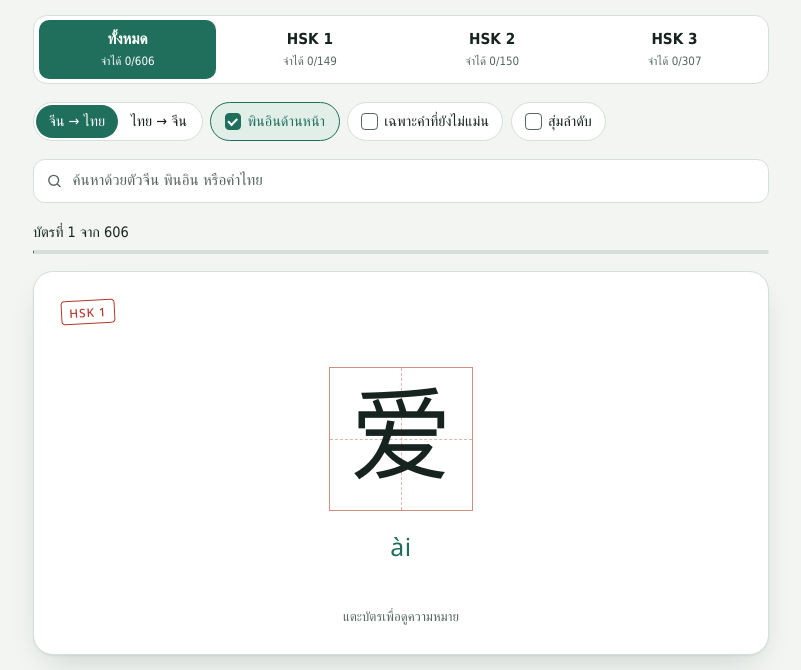
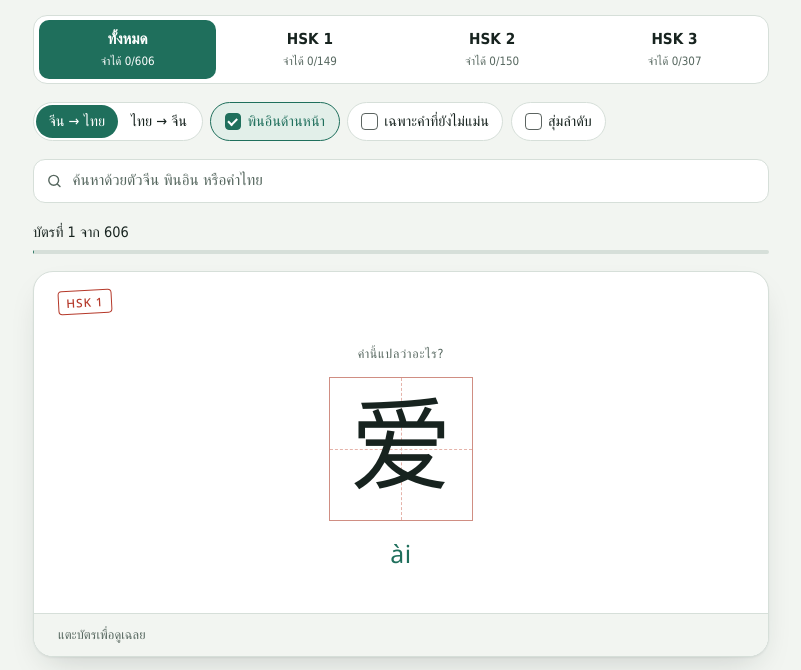
Before and after one commit to Songpon123/hsk-flashcards, a plain HTML site: page docs/index.html in a window 1280 px wide. Shown: the part 116-786 px from the top of the page, without its empty margins (239-1040 px from the left). Drawn offline with Linux system fonts and the light colour scheme; a web font is replaced by a local one.

Commit message:
Reveal the answer in place instead of flipping the card
Like the bird flashcards: the card stays put, the word keeps its
place, and the answer appears underneath with a listen bar at the
bottom of the card.

Co-Authored-By: Claude Opus 5.5 <noreply@anthropic.com>

```diff
--- a/docs/index.html
+++ b/docs/index.html
@@ -95,27 +95,23 @@ h1{margin:0;font-size:clamp(1.5rem,4.5vw,2rem);line-height:1.2;font-weight:600;t
 .track{height:4px;background:var(--line);border-radius:4px;overflow:hidden}
 #bar{height:100%;background:var(--jade);width:0;transition:width .25s ease}
 
-/* The card surface (.shell) turns over; the words stay upright and cross-fade while it turns. */
-.card{display:grid;position:relative;cursor:pointer;touch-action:pan-y;user-select:none;-webkit-user-select:none;
-  border-radius:20px;perspective:1600px}
-.shell{grid-area:1/1;background:var(--card);border:1px solid var(--line);border-radius:20px;box-shadow:var(--shadow);
-  transition:transform .5s ease-in-out}
-.card.flipped .shell{transform:rotateY(180deg)}
-.face{grid-area:1/1;position:relative;z-index:1;min-height:24rem;box-sizing:border-box;
-  padding:clamp(1.1rem,4vw,1.75rem);display:flex;flex-direction:column;gap:1rem;min-width:0;
-  transition:opacity .17s ease,visibility .17s}
-.front{transition-delay:.33s}
-.back{opacity:0;visibility:hidden;transition-delay:0s}
-.card.flipped .front{opacity:0;visibility:hidden;transition-delay:0s}
-.card.flipped .back{opacity:1;visibility:visible;transition-delay:.33s}
-.card.no-anim .face,.card.no-anim .shell{transition:none}
-.face-top{display:flex;justify-content:space-between;align-items:center;gap:.5rem;min-height:1.6rem}
+/* One card, revealed in place: the word stays where it is and the answer appears under it. */
+.card{background:var(--card);border:1px solid var(--line);border-radius:20px;box-shadow:var(--shadow);
+  display:flex;flex-direction:column;overflow:hidden;cursor:pointer;touch-action:pan-y;min-height:24rem}
+.card-top{display:flex;justify-content:space-between;align-items:center;gap:.5rem;min-height:1.6rem;
+  padding:1.1rem clamp(1rem,4vw,1.5rem) 0}
+.card-body{flex:1;display:flex;flex-direction:column;align-items:center;justify-content:center;gap:.85rem;text-align:center;
+  padding:.75rem clamp(1rem,4vw,1.75rem) 1.5rem;min-width:0}
+.card-hint{font-size:.78rem;letter-spacing:.06em;color:var(--ink-2)}
+.card-bottom{display:flex;justify-content:space-between;align-items:center;gap:.75rem;cursor:default;
+  padding:.7rem clamp(1rem,4vw,1.5rem);border-top:1px solid var(--line);background:var(--paper);font-size:.8rem;color:var(--ink-2)}
+.answer{display:flex;flex-direction:column;align-items:center;gap:.8rem;width:100%}
+.answer-rule{width:3.5rem;height:1px;background:var(--line)}
+@media (prefers-reduced-motion:no-preference){.answer,.appear{animation:appear .2s ease-out}}
+@keyframes appear{from{opacity:0;transform:translateY(6px)}to{opacity:1;transform:none}}
 .stamp{font-family:var(--f-py);font-weight:500;font-size:.74rem;letter-spacing:.08em;color:var(--seal);
   border:1.5px solid var(--seal);border-radius:4px;padding:.12rem .45rem;transform:rotate(-3deg)}
 .known-tag{font-size:.75rem;color:var(--jade);background:var(--jade-soft);padding:.12rem .6rem;border-radius:999px}
-.face-main{flex:1;display:flex;flex-direction:column;align-items:center;justify-content:center;gap:1rem;min-width:0}
-.face-foot{display:flex;align-items:center;justify-content:center;gap:.6rem;flex-wrap:wrap}
-.hint{font-size:.82rem;color:var(--ink-2)}
 
 .tzg{display:flex;justify-content:center;align-items:center;gap:.5rem;width:100%}
 .tzg .box{position:relative;flex:0 1 auto;min-width:0;aspect-ratio:1;container-type:inline-size;
@@ -128,11 +124,9 @@ h1{margin:0;font-size:clamp(1.5rem,4.5vw,2rem);line-height:1.2;font-weight:600;t
 .py-big{margin:0;font-family:var(--f-py);font-size:1.55rem;color:var(--jade);letter-spacing:.02em;text-align:center}
 .th-big{margin:0;font-size:clamp(1.6rem,5.5vw,2.3rem);font-weight:600;text-align:center;text-wrap:balance;line-height:1.35}
 
-.back-word{display:flex;align-items:baseline;flex-wrap:wrap;gap:.35rem .8rem}
-.hz-mid{font-family:var(--f-hanzi);font-weight:700;font-size:2.3rem;line-height:1.15}
-.py-mid{font-family:var(--f-py);font-size:1.15rem;color:var(--jade)}
-.th-mean{margin:0;font-size:1.3rem;font-weight:600;line-height:1.4}
-.ex{border-top:1px dashed var(--line);padding-top:.9rem;display:flex;flex-direction:column;gap:.3rem;margin-top:auto}
+.th-mean{margin:0;font-size:1.45rem;font-weight:600;line-height:1.4;text-wrap:balance}
+.ex{width:100%;box-sizing:border-box;text-align:left;background:var(--paper);border:1px solid var(--line);border-radius:14px;
+  padding:.85rem 1rem;display:flex;flex-direction:column;gap:.3rem}
 .ex-label{display:flex;align-items:center;gap:.4rem;font-size:.78rem;color:var(--ink-2);letter-spacing:.04em}
 .ex-zh{margin:0;font-family:var(--f-hanzi);font-size:1.4rem;line-height:1.65;font-weight:500}
 .ex-zh mark{background:var(--mark);color:var(--mark-ink);border-radius:3px;padding:0 .08em}
@@ -145,6 +139,8 @@ h1{margin:0;font-size:clamp(1.5rem,4.5vw,2rem);line-height:1.2;font-weight:600;t
 .speak:hover{border-color:var(--jade);background:var(--jade-soft)}
 .can-speak .speak{display:inline-flex}
 .ex-label .speak{padding:.15rem .5rem}
+.speak:disabled{opacity:.4;cursor:default}
+.speak:disabled:hover{border-color:var(--line);background:var(--card)}
 
 .actions{display:flex;flex-direction:column;gap:.55rem}
 .row{display:grid;gap:.55rem}
@@ -176,11 +172,11 @@ footer p{margin:0;max-width:65ch}
 
 @media (hover:none),(max-width:560px){.keys,.btn kbd{display:none}}
 @media (max-width:420px){
-  .face{min-height:21rem}
+  .card{min-height:21rem}
   .seg-name{font-size:.88rem}
   .row.nav{grid-template-columns:1fr 1.2fr 1fr}
 }
-@media (prefers-reduced-motion:reduce){.face,.shell{transition:none}#bar{transition:none}}
+@media (prefers-reduced-motion:reduce){#bar{transition:none}}
 </style>
 </head>
 <body>
@@ -212,18 +208,19 @@ footer p{margin:0;max-width:65ch}
   <div class="progress">
     <div class="progress-row">
       <span id="count">กำลังโหลดคำศัพท์…</span>
-      <span class="keys"><kbd>Space</kbd> พลิก · <kbd>←</kbd> <kbd>→</kbd> เปลี่ยนบัตร</span>
+      <span class="keys"><kbd>Space</kbd> ดูเฉลย ·<kbd>←</kbd> <kbd>→</kbd> เปลี่ยนบัตร</span>
     </div>
     <div class="track"><div id="bar"></div></div>
   </div>
 
-  <div class="scene" id="scene" hidden>
-    <div class="card" id="card" role="button" tabindex="0" aria-label="บัตรคำ แตะเพื่อพลิก">
-      <div class="shell" aria-hidden="true"></div>
-      <div class="face front" id="front"></div>
-      <div class="face back" id="back"></div>
+  <article class="card" id="card" aria-label="บัตรคำ" hidden>
+    <div class="card-top" id="cardTop"></div>
+    <div class="card-body" id="cardBody" aria-live="polite"></div>
+    <div class="card-bottom">
+      <span id="cardSeq"></span>
+      <button type="button" class="speak" id="speak" aria-label="ฟังเสียงภาษาจีน"><svg viewBox="0 0 24 24" fill="none" stroke="currentColor" stroke-width="2" stroke-linecap="round" stroke-linejoin="round" aria-hidden="true"><path d="M11 5 6 9H3v6h3l5 4z"/><path d="M15.5 8.5a5 5 0 0 1 0 7"/><path d="M18.5 5.5a9 9 0 0 1 0 13"/></svg>ฟังเสียงภาษาจีน</button>
     </div>
-  </div>
+  </article>
 
   <div class="empty" id="empty" hidden>
     <p class="big" id="emptyBig"></p>
@@ -265,7 +262,7 @@ footer p{margin:0;max-width:65ch}
   let known = new Set(store.get("hskfc-known", []));
   let ALL = [], deck = [], idx = 0, flipped = false, rank = new Map(), query = "";
 
-  const card = $("#card"), front = $("#front"), back = $("#back");
+  const card = $("#card"), cardTop = $("#cardTop"), cardBody = $("#cardBody");
   const esc = (s) => String(s).replace(/[&<>"]/g, (c) => ({ "&": "&amp;", "<": "&lt;", ">": "&gt;", '"': "&quot;" }[c]));
   const fold = (s) => s.normalize("NFD").replace(/[̀-ͯ]/g, "").toLowerCase().replace(/[\s'’·…-]/g, "");
   const savePrefs = () => store.set("hskfc-prefs", prefs);
@@ -323,19 +320,15 @@ footer p{margin:0;max-width:65ch}
     render();
   }
 
-  function resetFlip() {
-    flipped = false;
-    card.classList.add("no-anim");
-    card.classList.remove("flipped");
-    void card.offsetWidth;
-    requestAnimationFrame(() => card.classList.remove("no-anim"));
-  }
+  function resetFlip() { flipped = false; }
 
   /* ---------- card markup ---------- */
-  function tzg(h) {
+  function tzg(h, small) {
     const chars = [...h];
     const n = chars.filter((c) => c !== "…").length || 1;
-    const bx = n <= 1 ? "9rem" : n === 2 ? "8rem" : n === 3 ? "6.4rem" : "5.2rem";
+    const bx = small
+      ? (n <= 2 ? "5.4rem" : n === 3 ? "4.6rem" : "4rem")
+      : (n <= 1 ? "9rem" : n === 2 ? "8rem" : n === 3 ? "6.4rem" : "5.2rem");
     return `<div class="tzg" lang="zh-CN" style="--n:${n};--bx:${bx}">` +
       chars.map((c) => (c === "…" ? '<span class="dots">…</span>' : `<span class="box"><span class="ch">${esc(c)}</span></span>`)).join("") +
       "</div>";
@@ -346,28 +339,27 @@ footer p{margin:0;max-width:65ch}
     return html;
   }
   function topRow(w) {
-    return `<div class="face-top"><span class="stamp">HSK ${w.lv}</span>${known.has(w.id) ? '<span class="known-tag">จำได้แล้ว</span>' : ""}</div>`;
+    return `<span class="stamp">HSK ${w.lv}</span>${known.has(w.id) ? '<span class="known-tag">จำได้แล้ว</span>' : ""}`;
   }
-  function frontHTML(w) {
-    if (prefs.dir === "th") {
-      return topRow(w) +
-        `<div class="face-main"><p class="th-big">${esc(w.t)}</p></div>` +
-        '<div class="face-foot"><span class="hint">นึกคำภาษาจีนให้ได้ แล้วแตะบัตรเพื่อดูเฉลย</span></div>';
-    }
-    return topRow(w) +
-      `<div class="face-main">${tzg(w.h)}${prefs.pinyin ? `<p class="py-big">${esc(w.p)}</p>` : ""}</div>` +
-      `<div class="face-foot">${speakBtn(w.h, "ฟังเสียงคำนี้")}<span class="hint">แตะบัตรเพื่อดูความหมาย</span></div>`;
-  }
-  function backHTML(w) {
-    return topRow(w) +
-      `<div class="back-word"><span class="hz-mid" lang="zh-CN">${esc(w.h)}</span><span class="py-mid">${esc(w.p)}</span>${speakBtn(w.h, "ฟังเสียงคำนี้", true)}</div>` +
-      `<p class="th-mean">${esc(w.t)}</p>` +
-      '<div class="ex">' +
+  function example(w) {
+    return '<div class="ex">' +
       `<div class="ex-label">ประโยคตัวอย่าง ${speakBtn(w.s, "ฟังเสียงประโยคตัวอย่าง", true)}</div>` +
       `<p class="ex-zh" lang="zh-CN">${highlight(w.s, w.h)}</p>` +
       `<p class="ex-py">${esc(w.sp)}</p>` +
       `<p class="ex-th">${esc(w.st)}</p>` +
       "</div>";
+  }
+  // The question stays where it is; the answer is added underneath it.
+  function bodyHTML(w) {
+    if (prefs.dir === "th") {
+      return `<div class="card-hint">${flipped ? "เฉลย" : "ภาษาจีนพูดว่าอย่างไร?"}</div>` +
+        `<p class="th-big">${esc(w.t)}</p>` +
+        (flipped ? `<div class="answer"><div class="answer-rule"></div>${tzg(w.h, true)}<p class="py-big">${esc(w.p)}</p>${example(w)}</div>` : "");
+    }
+    return `<div class="card-hint">${flipped ? "เฉลย" : "คำนี้แปลว่าอะไร?"}</div>` +
+      tzg(w.h) +
+      (prefs.pinyin || flipped ? `<p class="py-big${prefs.pinyin ? "" : " appear"}">${esc(w.p)}</p>` : "") +
+      (flipped ? `<div class="answer"><div class="answer-rule"></div><p class="th-mean">${esc(w.t)}</p>${example(w)}</div>` : "");
   }
 
   /* ---------- render ---------- */
@@ -395,15 +387,15 @@ footer p{margin:0;max-width:65ch}
     const w = deck[idx];
     $("#count").textContent = deck.length ? `บัตรที่ ${idx + 1} จาก ${deck.length}` : "ไม่มีบัตรในชุดนี้";
     $("#bar").style.width = deck.length ? ((idx + 1) / deck.length) * 100 + "%" : "0%";
-    $("#scene").hidden = !w; $("#actions").hidden = !w; $("#empty").hidden = !!w;
+    card.hidden = !w; $("#actions").hidden = !w; $("#empty").hidden = !!w;
     if (!w) { renderEmpty(); return; }
-    card.classList.toggle("flipped", flipped);
-    front.innerHTML = frontHTML(w);
-    back.innerHTML = backHTML(w);
-    front.setAttribute("aria-hidden", String(flipped));
-    back.setAttribute("aria-hidden", String(!flipped));
-    card.setAttribute("aria-label", flipped ? `เฉลย: ${w.h} ${w.p} ${w.t} แตะเพื่อพลิกกลับ` : "บัตรคำ แตะเพื่อดูเฉลย");
-    $("#flipBtn").textContent = flipped ? "ดูด้านหน้า" : "ดูเฉลย";
+    cardTop.innerHTML = topRow(w);
+    cardBody.innerHTML = bodyHTML(w);
+    $("#cardSeq").textContent = flipped ? "จำคำนี้ได้ไหม? เลือกปุ่มด้านล่าง" : "แตะบัตรเพื่อดูเฉลย";
+    const sp = $("#speak");
+    sp.dataset.say = w.h;
+    sp.disabled = prefs.dir === "th" && !flipped;
+    $("#flipBtn").innerHTML = (flipped ? "ซ่อนเฉลย" : "ดูเฉลย") + " <kbd>Space</kbd>";
     $("#know").innerHTML = (known.has(w.id) ? "<kbd>2</kbd> จำได้แล้ว ✓" : "<kbd>2</kbd> จำได้แล้ว");
   }
   function renderEmpty() {
@@ -454,11 +446,9 @@ footer p{margin:0;max-width:65ch}
   card.addEventListener("click", (e) => {
     const sp = e.target.closest(".speak");
     if (sp) { speak(sp.dataset.say); return; }
+    if (e.target.closest("button, a, .card-bottom")) return;
     if (swiped) { swiped = false; return; }
     flip();
-  });
-  card.addEventListener("keydown", (e) => {
-    if (e.key === "Enter" && !e.target.closest(".speak")) { e.preventDefault(); flip(); }
   });
   document.addEventListener("keydown", (e) => {
     if (e.target.closest("input, textarea") || e.metaKey || e.ctrlKey || e.altKey) return;
```
Also changed, not shown: app.js (+30 -37 lines), hsk-flashcards-offline.html (+59 -69 lines), index.html (+29 -32 lines), 1 other file.
